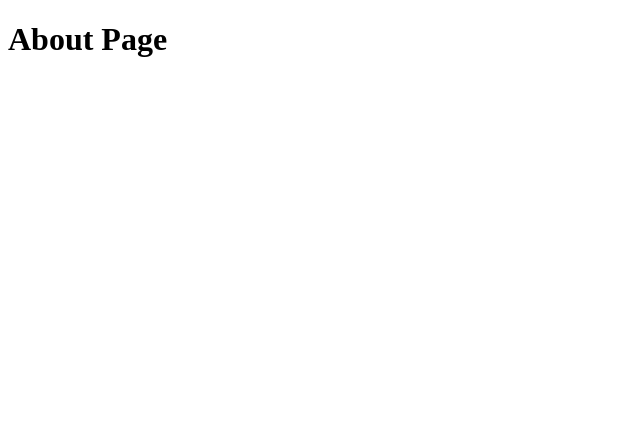
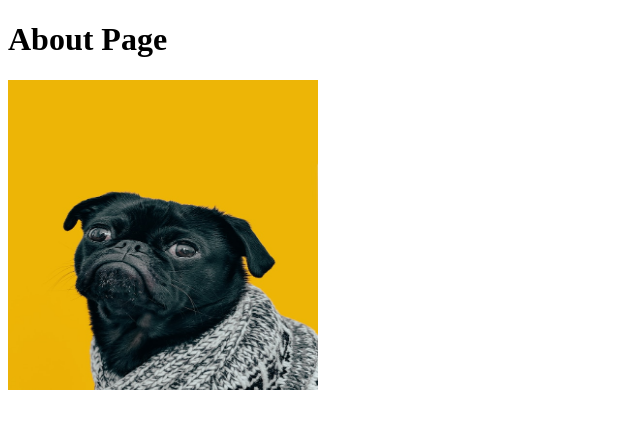
Before and after one commit to xwint3r/html-test, a plain HTML site: page odin-links-and-images/pages/about.html in a window 1280 px wide. Shown: the whole page, without its empty margins (0-640 px from the left). Drawn offline with Linux system fonts and the light colour scheme.

Commit message:
added alt tags, measurements and img tages

```diff
--- a/odin-links-and-images/pages/about.html
+++ b/odin-links-and-images/pages/about.html
@@ -6,6 +6,8 @@
     </head>
     <body>
         <h1>About Page</h1>
+        <img src="../images/charlesdeluvio-Mv9hjnEUHR4-unsplash.jpg" alt="a dog" height="310" width="310"> <!-- the reason for the ../ is cause the images folder is
+        two levels up from this file as it's in another folder pages/ -->
 
     </body>
 </html>
```
Also changed, not shown: odin-links-and-images/index.html (+1 -1 lines).
